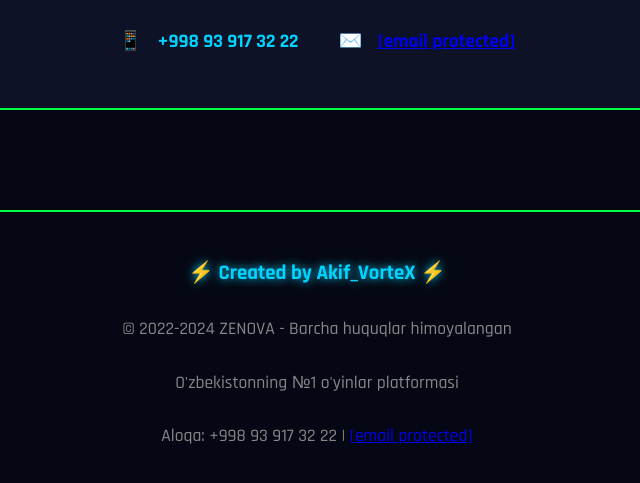
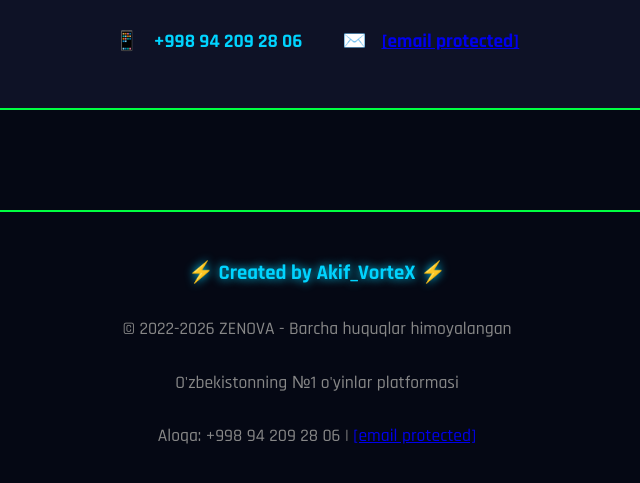
Before and after one commit to akifabu1222-create/zenova, a plain HTML site: page index.html in a window 1280 px wide. Shown: the part 3787-4270 px from the top of the page, 323-963 px from the left. Drawn offline with Linux system fonts and the light colour scheme.

Commit message:
Update index.html

```diff
--- a/index.html
+++ b/index.html
@@ -710,7 +710,7 @@
                 <div class="contact-info">
                     <div class="contact-item">
                         <span>📱</span>
-                        <span>+998 93 917 32 22</span>
+                        <span>+998 94 209 28 06</span>
                     </div>
                     <div class="contact-item">
                         <span>✉️</span>
@@ -725,9 +725,9 @@
         <div class="container">
             <div class="footer-content">
                 <p class="creator">⚡ Created by Akif_VorteX ⚡</p>
-                <p>&copy; 2022-2024 ZENOVA - Barcha huquqlar himoyalangan</p>
+                <p>&copy; 2022-2026 ZENOVA - Barcha huquqlar himoyalangan</p>
                 <p>O'zbekistonning №1 o'yinlar platformasi</p>
-                <p>Aloqa: +998 93 917 32 22 | <a href="/cdn-cgi/l/email-protection" class="__cf_email__" data-cfemail="31585f575e714b545f5e47501f444b">[email&#160;protected]</a></p>
+                <p>Aloqa: +998 94 209 28 06 | <a href="/cdn-cgi/l/email-protection" class="__cf_email__" data-cfemail="31585f575e714b545f5e47501f444b">[email&#160;protected]</a></p>
             </div>
         </div>
     </footer>
```
